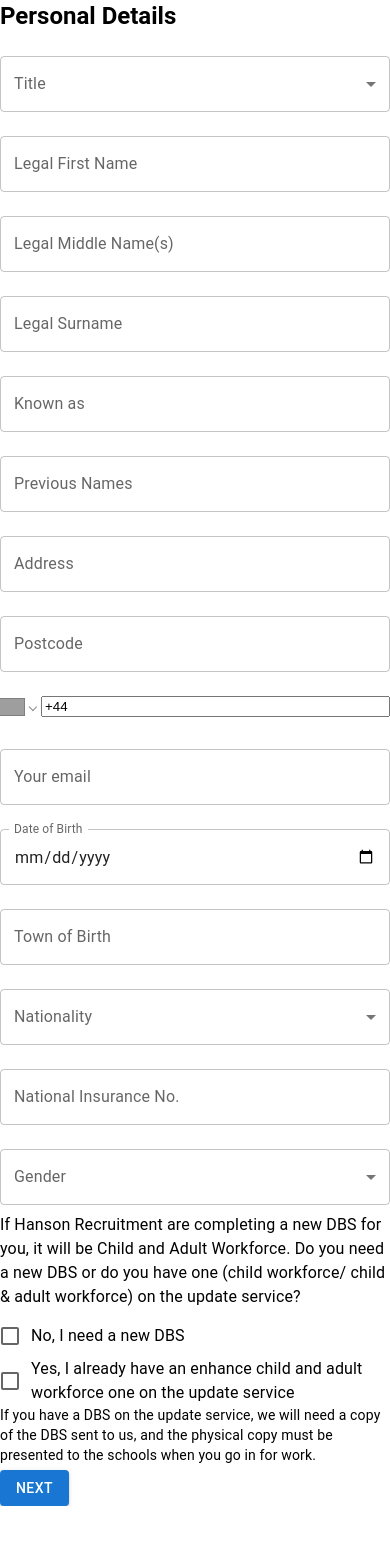
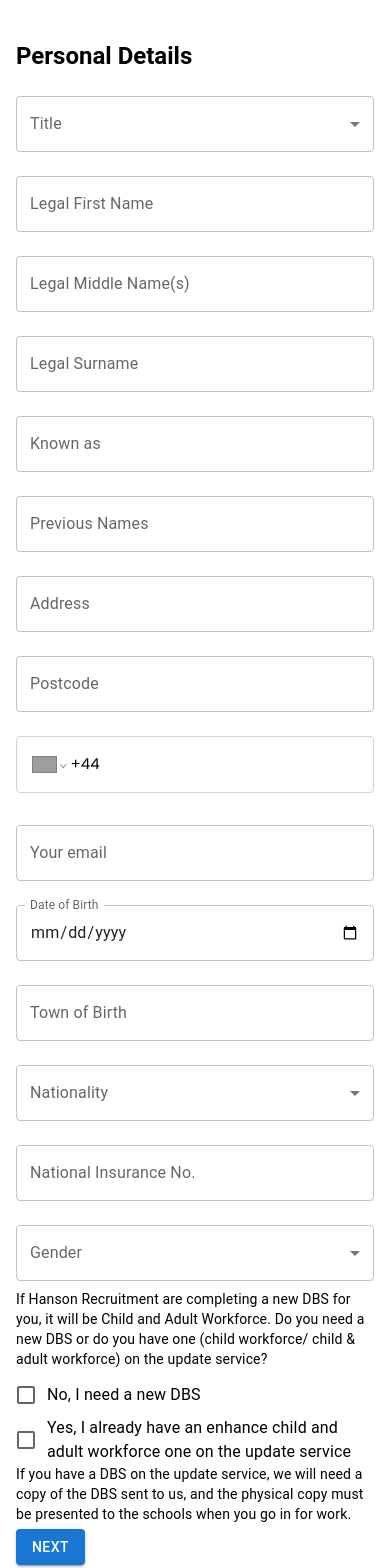
Before and after one commit to KwameO-a/Hanson-Recruitment, a React (Create React App) app in the folder my-app/ta-application-form/: page / in a window 390 px wide. Shown: the top 1568 px of the page. Before the commit the page ends 1506 px from the top, so only its background shows below. Built offline with nearby package versions, Linux system fonts and the light colour scheme; grey boxes are pictures that could not be loaded.

Commit message:
form responsive on all devices

```diff
--- /dev/null
+++ b/my-app/ta-application-form/postcss.config.js
@@ -0,0 +1,6 @@
+module.exports = {
+  plugins: {
+    tailwindcss: {},
+    autoprefixer: {},
+  },
+}
--- a/my-app/ta-application-form/src/App.tsx
+++ b/my-app/ta-application-form/src/App.tsx
@@ -51,9 +51,9 @@ const MainForm: React.FC = () => {
 
     // Render the component
     return (
-        <div className="App">
-            {renderStep()}
-        </div>
+      <div className="App  flex items-center justify-center py-10  w-full">
+        <div className="w-full px-4 md:w-[500px] ">{renderStep()}</div>
+      </div>
     );
 };
 
--- a/my-app/ta-application-form/src/components/PersonalDetails/PersonalDetailsForm.tsx
+++ b/my-app/ta-application-form/src/components/PersonalDetails/PersonalDetailsForm.tsx
@@ -1,57 +1,75 @@
-import React, { useState } from 'react';
-import { TextField, MenuItem, Button, Typography, Checkbox, FormControlLabel} from '@mui/material';
-import PhoneInput from 'react-phone-number-input';
-import 'react-phone-number-input/style.css';
-import { countries } from 'countries-list';
+import React, { useState } from "react";
+import {
+  TextField,
+  MenuItem,
+  Button,
+  Typography,
+  Checkbox,
+  FormControlLabel,
+} from "@mui/material";
+import PhoneInput from "react-phone-number-input";
+import "react-phone-number-input/style.css";
+import { countries } from "countries-list";
 
 const countryOptions = Object.entries(countries).map(([code, { name }]) => ({
   label: name,
   value: code,
 }));
 
-
-
 interface PersonalDetailsProps {
   onNext: () => void; // Function to navigate to the next form section
 }
 
 const PersonalDetails: React.FC<PersonalDetailsProps> = ({ onNext }) => {
-  const [title, setTitle] = useState('');
-  const [firstName, setFirstName] = useState('');
-  const [middleName, setMiddleName] = useState('');
-  const [lastName, setLastName] = useState('');
-  const [knownAs, setKnownAs] = useState(''); // Separate state for Known As
-  const [previousNames, setPreviousNames] = useState(''); // Separate state for Previous Names
-  const [address, setAddress] = useState(''); // State for Address
-  const [postcode, setPostcode] = useState('');
-  const [phoneNumber, setPhoneNumber] = useState('');
-  const [yourEmail, setYourEmail] = useState('');
-  const [dateOfBirth, setDateOfBirth] = useState('');
-  const [townOfBirth, setTownOfBirth] = useState('');
-  const [selectedNationality, setSelectedNationality] = useState('');
-  const [nationalInsurance, setNationalInsurance] = useState('');
-  const [gender, setGender] = useState('');
-  const [dbsCheck, setDbsCheck] = useState({needNewDBS: false,haveDBSOnUpdateService: false,});
+  const [title, setTitle] = useState("");
+  const [firstName, setFirstName] = useState("");
+  const [middleName, setMiddleName] = useState("");
+  const [lastName, setLastName] = useState("");
+  const [knownAs, setKnownAs] = useState(""); // Separate state for Known As
+  const [previousNames, setPreviousNames] = useState(""); // Separate state for Previous Names
+  const [address, setAddress] = useState(""); // State for Address
+  const [postcode, setPostcode] = useState("");
+  const [phoneNumber, setPhoneNumber] = useState("");
+  const [yourEmail, setYourEmail] = useState("");
+  const [dateOfBirth, setDateOfBirth] = useState("");
+  const [townOfBirth, setTownOfBirth] = useState("");
+  const [selectedNationality, setSelectedNationality] = useState("");
+  const [nationalInsurance, setNationalInsurance] = useState("");
+  const [gender, setGender] = useState("");
+  const [dbsCheck, setDbsCheck] = useState({
+    needNewDBS: false,
+    haveDBSOnUpdateService: false,
+  });
 
   const handleCheckboxChange = (event: React.ChangeEvent<HTMLInputElement>) => {
     const { name, checked } = event.target;
     setDbsCheck({
       needNewDBS: name === "needNewDBS" ? checked : false,
-      haveDBSOnUpdateService: name === "haveDBSOnUpdateService" ? checked : false,
+      haveDBSOnUpdateService:
+        name === "haveDBSOnUpdateService" ? checked : false,
     });
   };
 
-
-
-
   return (
     <form>
-        <Typography variant="h5" component="h2" gutterBottom style={{ fontWeight: 'bold' }}>
+      <Typography
+        variant="h5"
+        component="h2"
+        gutterBottom
+        style={{ fontWeight: "bold" }}
+      >
         Personal Details
       </Typography>
 
       {/* Title dropdown */}
-      <TextField select label="Title" value={title} onChange={(e) => setTitle(e.target.value)} fullWidth margin="normal">
+      <TextField
+        select
+        label="Title"
+        value={title}
+        onChange={(e) => setTitle(e.target.value)}
+        fullWidth
+        margin="normal"
+      >
         <MenuItem value="Dr.">Dr.</MenuItem>
         <MenuItem value="Mr.">Mr.</MenuItem>
         <MenuItem value="Mrs.">Mrs.</MenuItem>
@@ -59,26 +77,88 @@ const PersonalDetails: React.FC<PersonalDetailsProps> = ({ onNext }) => {
         {/* Add more options as needed */}
       </TextField>
       {/* Text fields for personal information */}
-      <TextField label="Legal First Name" value={firstName} onChange={(e) => setFirstName(e.target.value)} fullWidth margin="normal" />
-      <TextField label="Legal Middle Name(s)" value={middleName} onChange={(e) => setMiddleName(e.target.value)} fullWidth margin="normal" />
-      <TextField label="Legal Surname" value={lastName} onChange={(e) => setLastName(e.target.value)} fullWidth margin="normal" />
-      <TextField label="Known as" value={knownAs} onChange={(e) => setKnownAs(e.target.value)} fullWidth margin="normal" />
-      <TextField label="Previous Names" value={previousNames} onChange={(e) => setPreviousNames(e.target.value)} fullWidth margin="normal" />
-      <TextField label="Address" value={address} onChange={(e) => setAddress(e.target.value)} fullWidth margin="normal" />
-      <TextField label="Postcode" value={postcode} onChange={(e) => setPostcode(e.target.value)} fullWidth margin="normal" />
+      <TextField
+        label="Legal First Name"
+        value={firstName}
+        onChange={(e) => setFirstName(e.target.value)}
+        fullWidth
+        margin="normal"
+      />
+      <TextField
+        label="Legal Middle Name(s)"
+        value={middleName}
+        onChange={(e) => setMiddleName(e.target.value)}
+        fullWidth
+        margin="normal"
+      />
+      <TextField
+        label="Legal Surname"
+        value={lastName}
+        onChange={(e) => setLastName(e.target.value)}
+        fullWidth
+        margin="normal"
+      />
+      <TextField
+        label="Known as"
+        value={knownAs}
+        onChange={(e) => setKnownAs(e.target.value)}
+        fullWidth
+        margin="normal"
+      />
+      <TextField
+        label="Previous Names"
+        value={previousNames}
+        onChange={(e) => setPreviousNames(e.target.value)}
+        fullWidth
+        margin="normal"
+      />
+      <TextField
+        label="Address"
+        value={address}
+        onChange={(e) => setAddress(e.target.value)}
+        fullWidth
+        margin="normal"
+      />
+      <TextField
+        label="Postcode"
+        value={postcode}
+        onChange={(e) => setPostcode(e.target.value)}
+        fullWidth
+        margin="normal"
+      />
 
       <PhoneInput
+        className="py-4 border border-gray-300 pl-4 rounded-[4px]"
         international
         defaultCountry="GB"
         value={phoneNumber}
-        onChange={(value) => setPhoneNumber(value || '')}
-        style={{ width: '100%', margin: '16px 0', }}
+        onChange={(value) => setPhoneNumber(value || "")}
+        style={{ width: "100%", margin: "16px 0" }}
       />
-      <TextField label="Your email" value={yourEmail} onChange={(e) => setYourEmail(e.target.value)} fullWidth margin="normal" />
+      <TextField
+        label="Your email"
+        value={yourEmail}
+        onChange={(e) => setYourEmail(e.target.value)}
+        fullWidth
+        margin="normal"
+      />
 
-
-      <TextField type="date" label="Date of Birth" value={dateOfBirth} onChange={(e) => setDateOfBirth(e.target.value)} InputLabelProps={{ shrink: true, }} fullWidth margin="normal" />
-      <TextField label="Town of Birth" value={townOfBirth} onChange={(e) => setTownOfBirth(e.target.value)} fullWidth margin="normal" />
+      <TextField
+        type="date"
+        label="Date of Birth"
+        value={dateOfBirth}
+        onChange={(e) => setDateOfBirth(e.target.value)}
+        InputLabelProps={{ shrink: true }}
+        fullWidth
+        margin="normal"
+      />
+      <TextField
+        label="Town of Birth"
+        value={townOfBirth}
+        onChange={(e) => setTownOfBirth(e.target.value)}
+        fullWidth
+        margin="normal"
+      />
       <TextField
         select
         label="Nationality"
@@ -93,14 +173,29 @@ const PersonalDetails: React.FC<PersonalDetailsProps> = ({ onNext }) => {
           </MenuItem>
         ))}
       </TextField>
-        <TextField label="National Insurance No." value={nationalInsurance} onChange={(e) => setNationalInsurance(e.target.value)} fullWidth margin="normal" />
-        <TextField select label="Gender" value={gender} onChange={(e) => setGender(e.target.value)} fullWidth margin="normal">
+      <TextField
+        label="National Insurance No."
+        value={nationalInsurance}
+        onChange={(e) => setNationalInsurance(e.target.value)}
+        fullWidth
+        margin="normal"
+      />
+      <TextField
+        select
+        label="Gender"
+        value={gender}
+        onChange={(e) => setGender(e.target.value)}
+        fullWidth
+        margin="normal"
+      >
         <MenuItem value="Female">Female</MenuItem>
         <MenuItem value="Male">Male</MenuItem>
         {/* Add more options as needed */}
       </TextField>
-      <Typography variant="body1" gutterBottom>
-        If Hanson Recruitment are completing a new DBS for you, it will be Child and Adult Workforce. Do you need a new DBS or do you have one (child workforce/ child & adult workforce) on the update service?
+      <Typography variant="body2" gutterBottom>
+        If Hanson Recruitment are completing a new DBS for you, it will be Child
+        and Adult Workforce. Do you need a new DBS or do you have one (child
+        workforce/ child & adult workforce) on the update service?
       </Typography>
       <FormControlLabel
         control={
@@ -123,11 +218,14 @@ const PersonalDetails: React.FC<PersonalDetailsProps> = ({ onNext }) => {
         label="Yes, I already have an enhance child and adult workforce one on the update service"
       />
       <Typography variant="body2" gutterBottom>
-        If you have a DBS on the update service, we will need a copy of the DBS sent to us, and the physical copy must be presented to the schools when you go in for work.
+        If you have a DBS on the update service, we will need a copy of the DBS
+        sent to us, and the physical copy must be presented to the schools when
+        you go in for work.
       </Typography>
 
-
-      <Button variant="contained" onClick={onNext}>Next</Button>
+      <Button variant="contained" onClick={onNext}>
+        Next
+      </Button>
     </form>
   );
 };
--- a/my-app/ta-application-form/src/index.css
+++ b/my-app/ta-application-form/src/index.css
@@ -1,11 +1,17 @@
-body {
-  margin: 0;
-  font-family: -apple-system, BlinkMacSystemFont, 'Segoe UI', 'Roboto', 'Oxygen',
-    'Ubuntu', 'Cantarell', 'Fira Sans', 'Droid Sans', 'Helvetica Neue',
-    sans-serif;
-  -webkit-font-smoothing: antialiased;
-  -moz-osx-font-smoothing: grayscale;
+@import url("https://fonts.googleapis.com/css2?family=Montserrat:wght@300;400;500;600;700&display=swap");
+@import url("https://fonts.googleapis.com/css2?family=Montserrat:wght@500;700&family=Poppins:wght@400;500;600;700&display=swap");
+
+
+@tailwind base;
+@tailwind components;
+@tailwind utilities;
+
+ body {
+  font-family: "Poppins", sans-serif;
+  font-size: 15px;
+  color: #010101;
 }
+
 
 code {
   font-family: source-code-pro, Menlo, Monaco, Consolas, 'Courier New',
--- /dev/null
+++ b/my-app/ta-application-form/tailwind.config.js
@@ -0,0 +1,8 @@
+/** @type {import('tailwindcss').Config} */
+module.exports = {
+  content: ["./index.html", "./src/**/*.{js,ts,jsx,tsx}"],
+  theme: {
+    extend: {},
+  },
+  plugins: [],
+};
--- a/my-app/ta-application-form/tsconfig.json
+++ b/my-app/ta-application-form/tsconfig.json
@@ -1,5 +1,6 @@
 {
   "compilerOptions": {
+    "types": ["node"],
     "target": "es5",
     "lib": [
       "dom",
```
Also changed, not shown: my-app/ta-application-form/package.json (+6 -2 lines), 1 other file (tests, documents, lock files or other folders). Lines whose indentation alone changed are shown as unchanged.
